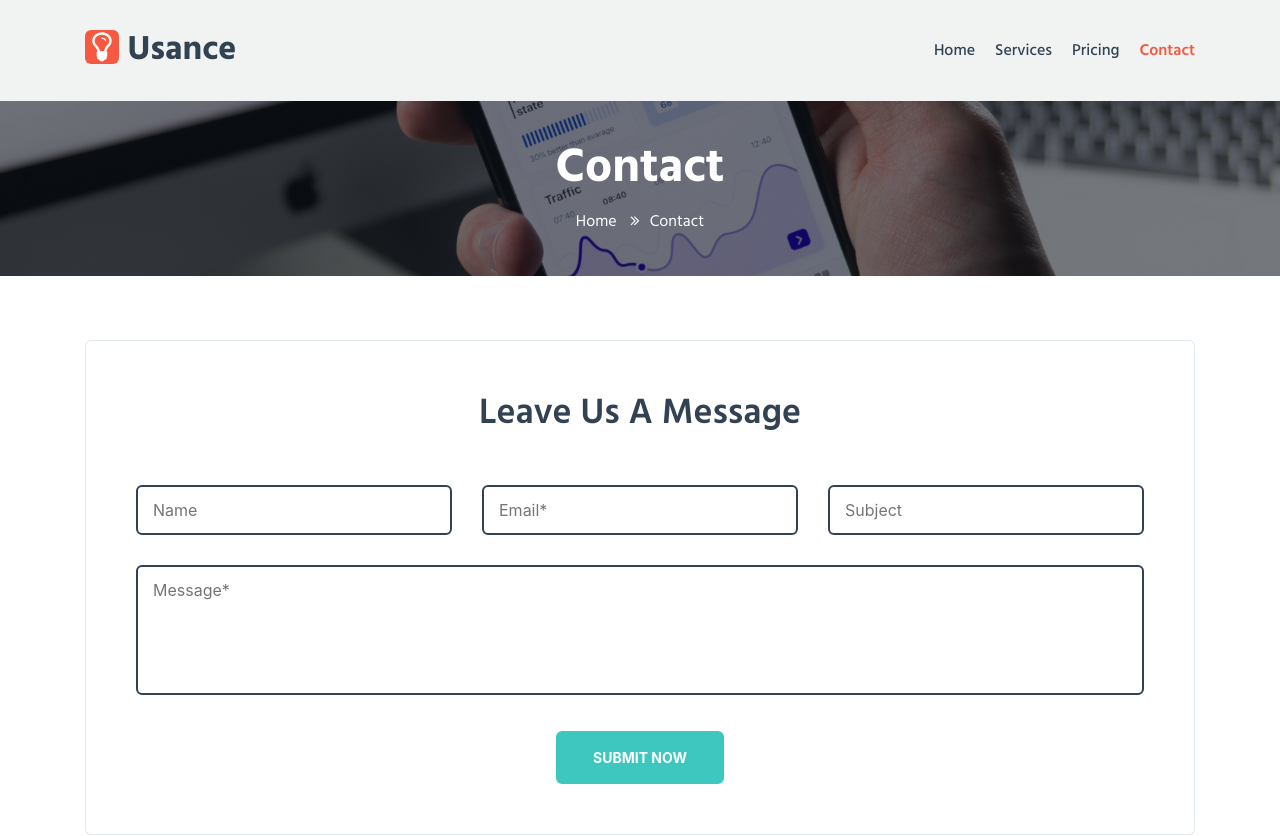
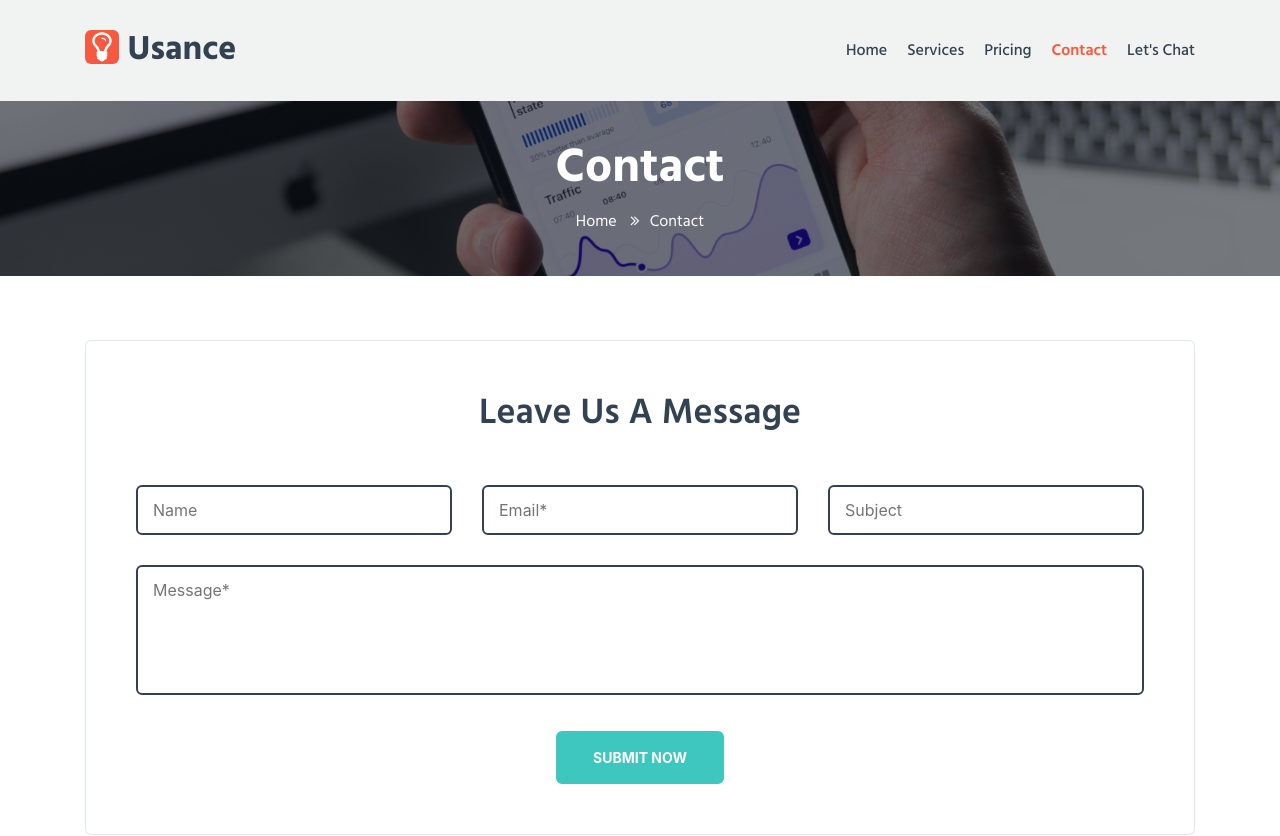
Before and after one commit to HariElaprolu/Y20_Futurereadytalent, a plain HTML site: page contact.html in a window 1280 px wide. Shown: the top 836 px of the page. Drawn offline with Linux system fonts and the light colour scheme.

Commit message:
Update contact.html

```diff
--- a/contact.html
+++ b/contact.html
@@ -47,6 +47,9 @@ Author URL: http://w3layouts.com
               <li class="nav-item active">
                 <a class="nav-link effect-3" href="contact.html">Contact</a>
               </li>
+              <li class="nav-item">
+								<a class="nav-link effect-3" href="https://web.powerva.microsoft.com/environments/Default-808cc83e-a546-47e7-a03f-73a1ebba24f3/bots/new_bot_c13fb04cb059441780f2e14a62646e0a/webchat">Let's chat</a>
+							</li>
             </ul>
 
           </div>
```
